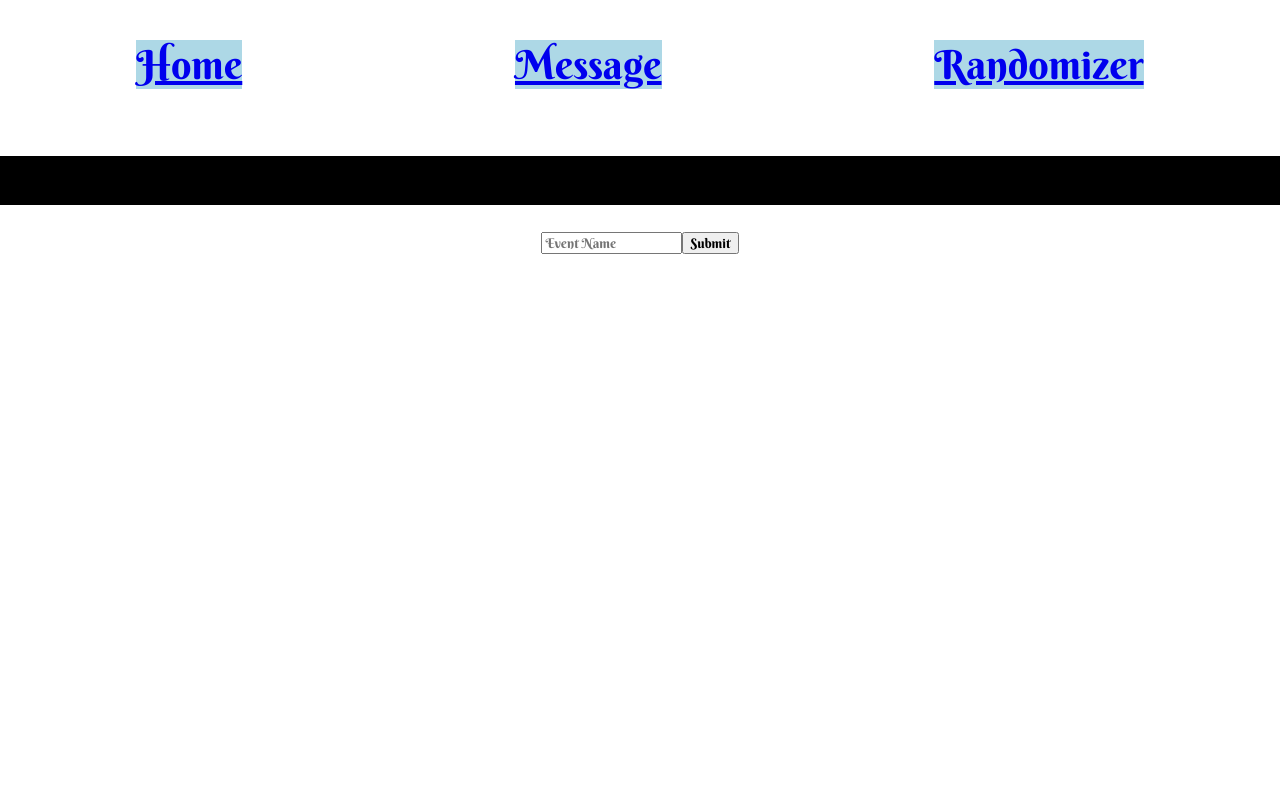
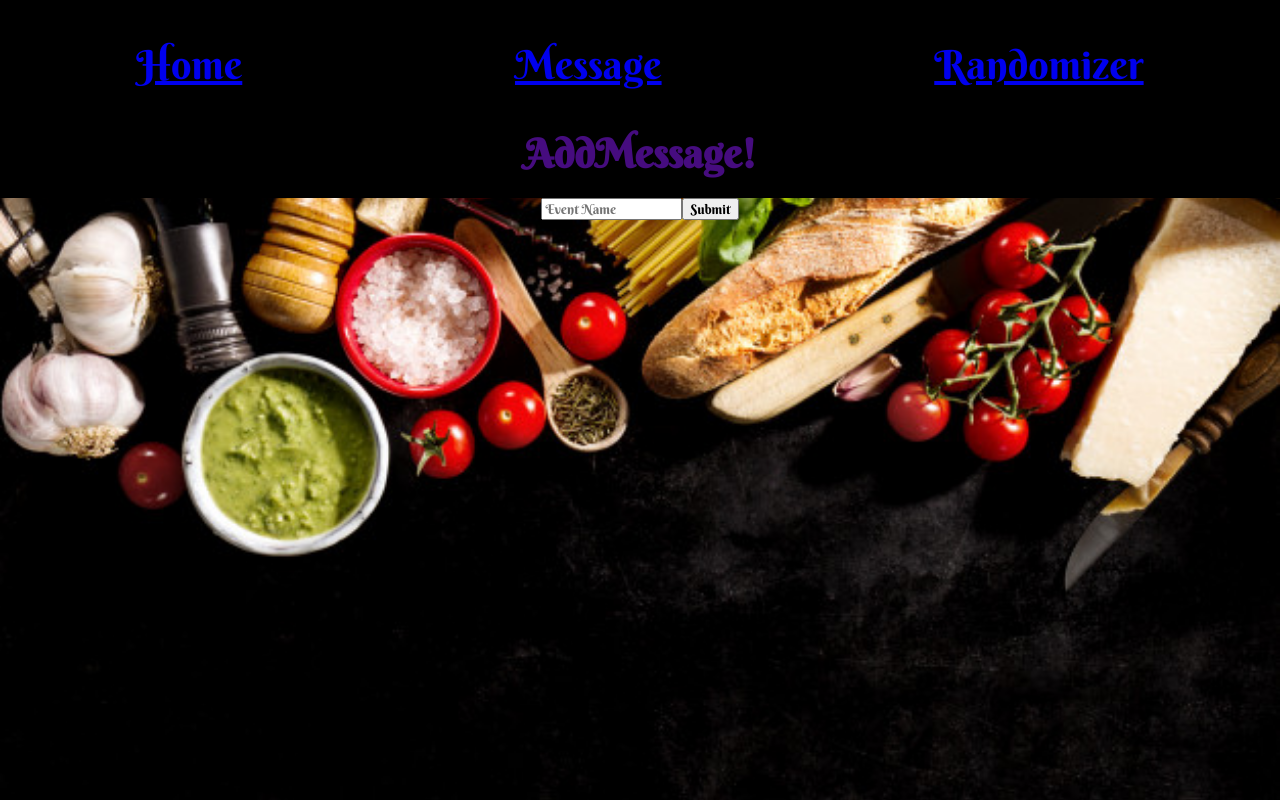
Before and after one commit to Board-Ape/restaurant-randomizer, a React (Create React App) app: page /message in a window 1280 px wide. Built offline with nearby package versions, Linux system fonts and the light colour scheme.

Commit message:
Scss for background image and Message Container

```diff
--- a/src/components/App/App.css
+++ b/src/components/App/App.css
@@ -1,15 +1,6 @@
-.App {
-  text-align: center; }
-
-.App-header {
-  background-color: green;
-  height: 150px;
-  padding: 20px;
-  color: white; }
-
-.App-title {
-  font-size: 1.5em; }
-
-.App-intro {
-  font-size: large;
-  background-color: green; }
+body {
+  text-align: center;
+  background-image: url("food-background.jpg");
+  background-repeat: no-repeat;
+  background-size: cover;
+  height: 100vh; }
--- a/src/components/App/App.js
+++ b/src/components/App/App.js
@@ -9,9 +9,11 @@ class App extends Component {
   render() {
     return (
       <div className="App">
-        <Route path="/" component={Header} />
-        <Route exact path="/message" component={AddMessage} />
-        <Route exact path="/randomizer" component={RestaurantContainer} />
+        <div className="route-container">
+          <Route path="/" component={Header} />
+          <Route exact path="/message" component={AddMessage} />
+          <Route exact path="/randomizer" component={RestaurantContainer} />
+        </div>
       </div>
     );
   }
--- a/src/components/App/App.scss
+++ b/src/components/App/App.scss
@@ -1,24 +1,7 @@
-.App {
+body {
   text-align: center;
+  background-image: url('food-background.jpg');
+  background-repeat: no-repeat;
+  background-size: cover;
+  height: 100vh;
 }
-
-.App-header {
-  background-color: green;
-  height: 150px;
-  padding: 20px;
-  color: white;
-}
-
-.App-title {
-  font-size: 1.5em;
-}
-
-.App-intro {
-  font-size: large;
-  background-color: green;
-}
-
-// @keyframes App-logo-spin {
-//   from { transform: rotate(0deg); }
-//   to { transform: rotate(360deg); }
-// }
--- a/src/components/Header/Header.css
+++ b/src/components/Header/Header.css
@@ -1,6 +1,6 @@
 .header-container {
   display: flex;
-  justify-content: space-around; }
+  justify-content: space-around;
+  background-color: black; }
   .header-container p {
-    font-size: 40px;
-    background-color: lightblue; }
+    font-size: 40px; }
--- a/src/components/Header/Header.scss
+++ b/src/components/Header/Header.scss
@@ -1,8 +1,8 @@
 .header-container{
   display: flex;
   justify-content: space-around;
+  background-color: black;
   p{
     font-size: 40px;
-    background-color: lightblue;
   }
 }
--- a/src/containers/AddMessage/AddMessage.css
+++ b/src/containers/AddMessage/AddMessage.css
@@ -1,3 +1,6 @@
 h1 {
   font-size: 40px;
-  background-color: black; }
+  background-color: black;
+  color: #460C7F;
+  margin: 0;
+  padding-bottom: 20px; }
--- a/src/containers/AddMessage/AddMessage.scss
+++ b/src/containers/AddMessage/AddMessage.scss
@@ -1,4 +1,7 @@
 h1 {
   font-size: 40px;
   background-color: black;
+  color: #460C7F;
+  margin: 0;
+  padding-bottom: 20px;
 }
```
Also changed, not shown: src/components/App/food-background.jpg (added).
